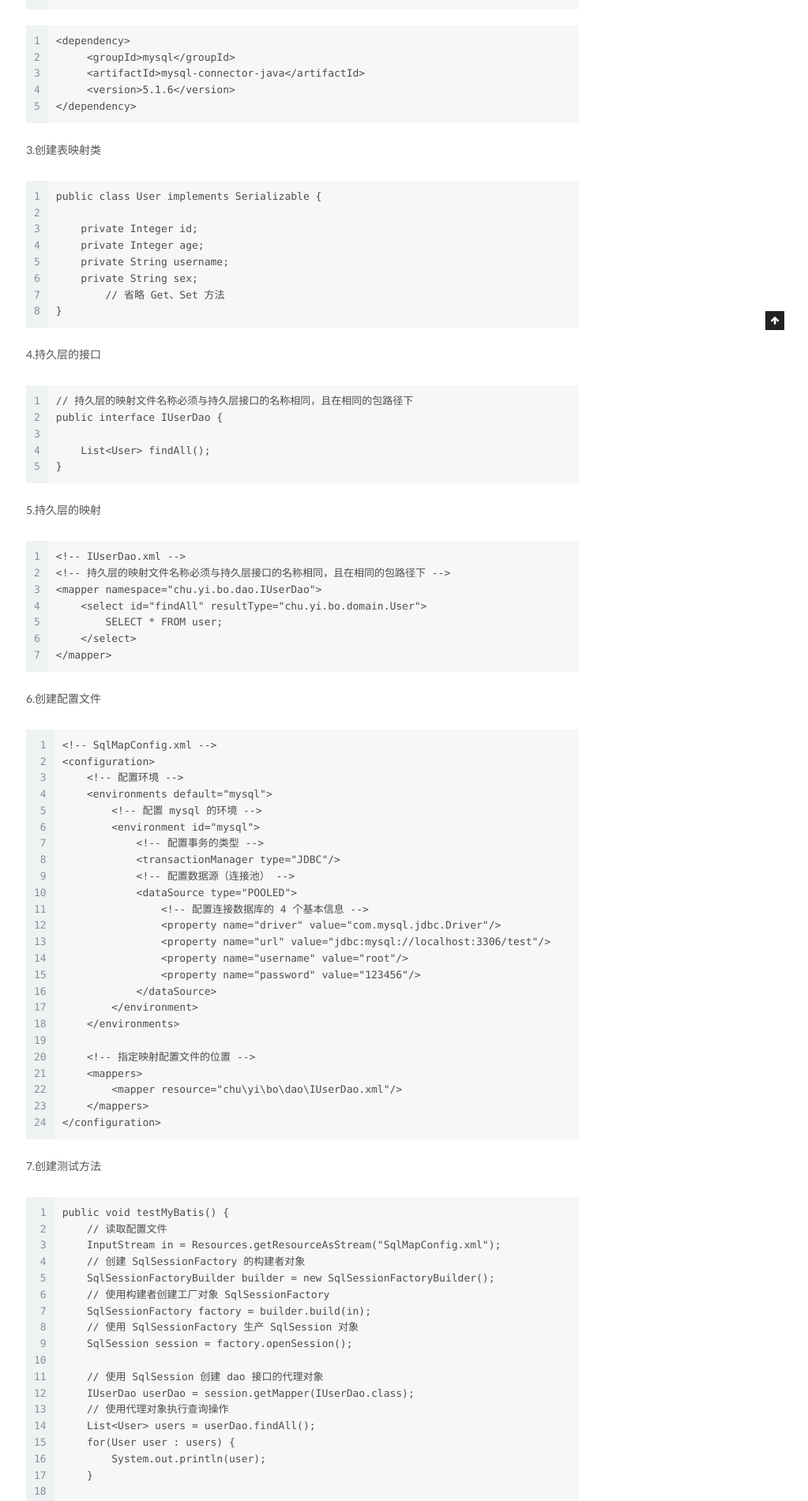
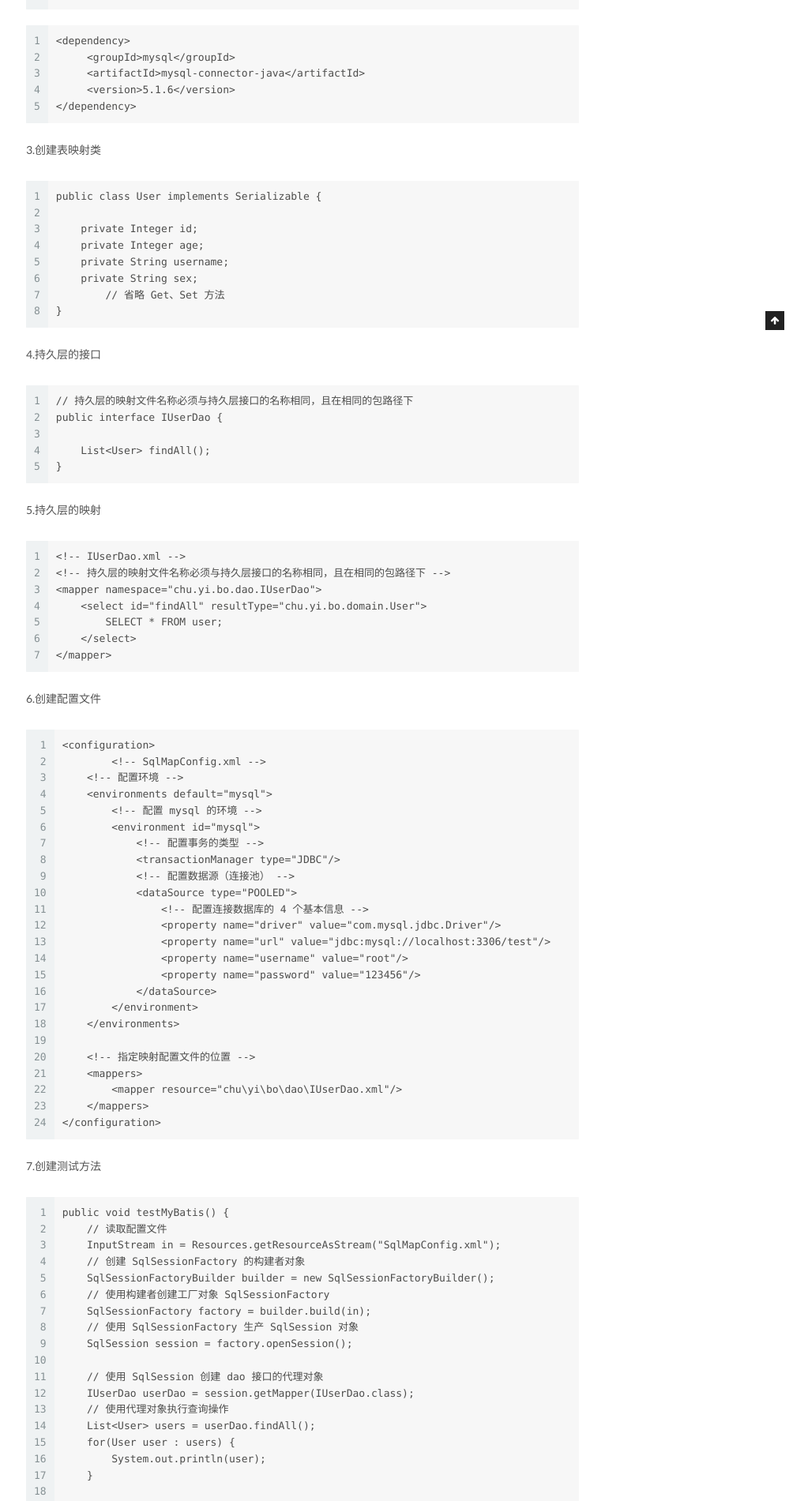
Before and after one commit to chuyibo/chuyibo.github.io, a Jekyll site: the page built from _posts/2021-01-27-MyBatis 学习笔记01.md, in a window 1280 px wide. Shown: the part 582-2483 px from the top of the page at 79% size, without its empty margins (257-1280 px from the left). Built offline with Jekyll 4.4.1, drawn with Linux system fonts in a browser that asks for light colours; some of the changed lines change nothing that is shown.

Commit message:
2021/02/13

````diff
--- a/_posts/2021-01-27-MyBatis 学习笔记01.md
+++ b/_posts/2021-01-27-MyBatis 学习笔记01.md
@@ -2,7 +2,7 @@
 title: MyBatis 基于映射文件的基本使用
 indextitle: MyBatis 学习笔记(一)
 date: 2021-01-27 23:30:09
-description:
+description: MyBatis 的基本映射文件使用示例。创建数据库表对应的类，创建持久层接口，创建持久层映射文件。持久层映射文件相当于持久层接口的实现类。
 tags:
 - MyBatis
 ---
@@ -69,8 +69,8 @@ public interface IUserDao {
 6.创建配置文件
 
 ```
-<!-- SqlMapConfig.xml -->
 <configuration>
+	<!-- SqlMapConfig.xml -->
     <!-- 配置环境 -->
     <environments default="mysql">
         <!-- 配置 mysql 的环境 -->
````
